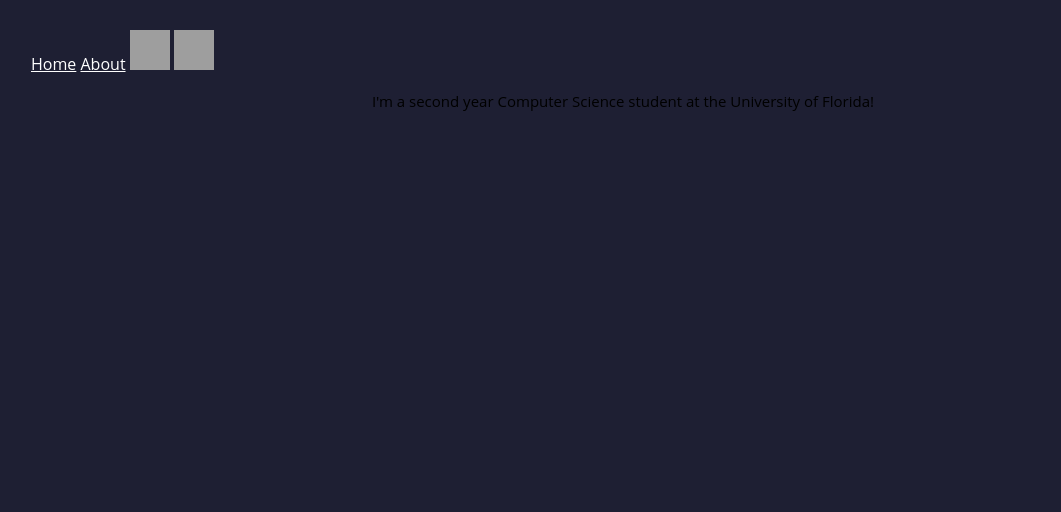
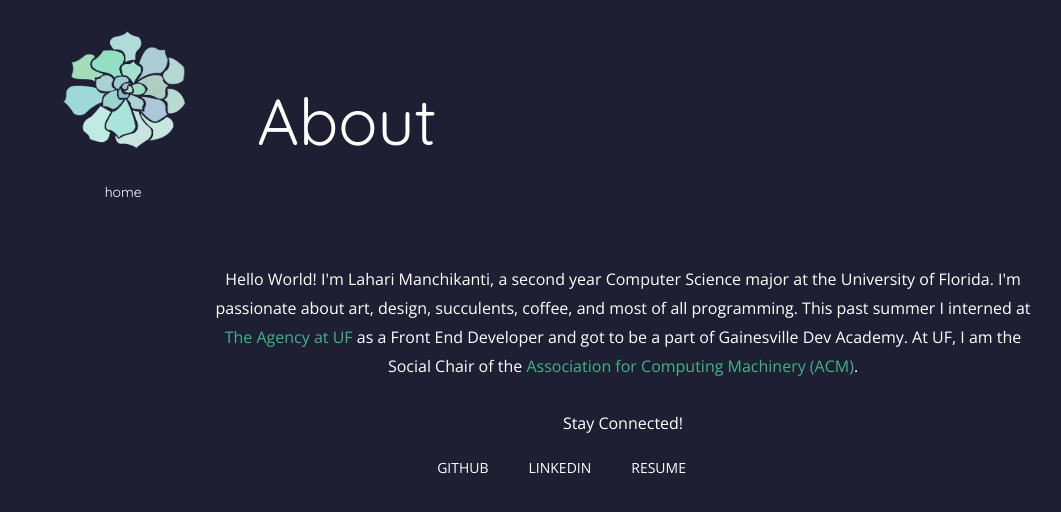
Before and after one commit to lvmanchikanti/my_portfolio, a website: page public/html/about.html in a window 1280 px wide. Shown: the whole page, without its empty margins (17-1078 px from the left). Drawn offline with nearby package versions, Linux system fonts and the light colour scheme; grey boxes are pictures that could not be loaded.

Commit message:
finished about page and added css animations for home page button

```diff
--- /dev/null
+++ b/public/css/about.css
@@ -0,0 +1,56 @@
+header {
+  font-family: 'Quicksand', sans-serif;
+
+}
+img {
+  margin-left: -60px;
+  border-radius: 50%;
+  -webkit-transition: -webkit-transform .8s ease-in-out;
+          transition:         transform .8s ease-in-out;
+}
+img:hover {
+  -webkit-transform: rotate(360deg);
+          transform: rotate(360deg);
+}
+ul {
+  overflow: hidden;
+  margin: 0;
+  padding: 0;
+  list-style-type: none;
+}
+ul li {
+  display: block;
+  list-style: none;
+  float: left;
+}
+
+h1 {
+  font-size: 65px;
+  color: white;
+  margin-top: -130px;
+}
+body {
+  font-family: 'Open Sans', sans-serif;
+  background-color: #1e1f33;
+  color: white;
+}
+.aboutme {
+  text-align: center;
+  font-size: 16px;
+  margin-top: 50px;
+  margin-bottom: 10px;
+}
+.aboutme a {
+  color: #40b488;
+}
+p {
+  line-height: 180%;
+}
+li a {
+  color: white;
+  padding: 10px 20px;
+  display: block;
+}
+li a:hover {
+  color: #80f077;
+}
--- a/public/css/main.css
+++ b/public/css/main.css
@@ -82,9 +82,6 @@ p {
   left: 90px;
   background-color: transparent;
 }
-/*.t1:hover {
-  opacity: 0.3;
-}*/
 .terr2 {
   position: absolute;
   top: 2px;
--- a/public/html/about.html
+++ b/public/html/about.html
@@ -2,20 +2,42 @@
 <html>
 <head>
 <title>Lahari's Portfolio</title>
-<link rel="stylesheet" href="/css/main.css" media="screen" title="no title" charset="utf-8">
+<link rel="stylesheet" href="https://maxcdn.bootstrapcdn.com/bootstrap/3.3.6/css/bootstrap.min.css" integrity="sha384-1q8mTJOASx8j1Au+a5WDVnPi2lkFfwwEAa8hDDdjZlpLegxhjVME1fgjWPGmkzs7" crossorigin="anonymous">
+<!-- <link rel="stylesheet" href="/css/main.css" media="screen" title="no title" charset="utf-8"> -->
+<link rel="stylesheet" href="/css/about.css">
+<link href="https://fonts.googleapis.com/css?family=Quicksand|Lato|Open+Sans|" rel="stylesheet">
+<link rel="stylesheet" href="/css/animate.css">
 </head>
+
+<div class="col-md-8 col-md-offset-1 animated fadeIn">
+
+
+<header>
+      <a href="/">
+            <img src="../images/succulents-01.png" alt="" width="160px "height="180px">
+        </a>
+        <p>home</p>
+        <h1 class="col-md-8 col-md-offset-2">About</h1>
+  </div>
+</header>
 <body>
-  <div id= "navigation">
-    <ul>
-      <li class ="butn"><a href="/">Home</a></li>
-      <li class ="butn"><a href="/about">About</a></li>
-      <li class ="butn"><a href="https://github.com/lvmanchikanti"><img src="http://www.iconsplace.com/icons/preview/white/github-256.png" width=40px height=40px></a></li>
-      <li><a href="https://www.linkedin.com/in/lahari-manchikanti-81871810a"><img src="http://www.fallprotec.net/wp-content/uploads/logos/linkedin-logo.png" width=40px height=40px></a></li>
-    </ul>
-  </div>
-  <div id="info">
-    <p>I'm a second year Computer Science student at the University of Florida!</p>
-  </div>
+
+<div class="col-md-8 col-md-offset-2  animated slideInUp">
+  <p class="aboutme">
+    Hello World! I'm Lahari Manchikanti, a second year Computer Science major
+    at the University of Florida. I'm passionate about art, design, succulents,
+    coffee, and most of all programming. This past summer I interned at
+    <a href="http://theagency.jou.ufl.edu/" style="text-decoration:none">The Agency at UF</a> as a Front End
+    Developer and got to be a part of Gainesville Dev Academy.
+    At UF, I am the Social Chair of the <a href="ufacm.xyz" style="text-decoration:none">
+    Association for Computing Machinery (ACM)</a>. <br> <br> Stay Connected!
+  </p>
+  <ul class="col-md-offset-3">
+    <li><a target="_blank" href="https://github.com/lvmanchikanti" style="text-decoration:none">GITHUB</a></li>
+    <li><a target="_blank" href="https://www.linkedin.com/in/lahari-manchikanti-81871810a" style="text-decoration:none">LINKEDIN</a></li>
+    <li><a href="" style="text-decoration:none">RESUME</a></li>
+  </ul>
+</div>
 
 </body>
 </html>
```
Also changed, not shown: public/html/index.html (+2 -2 lines), public/js/app.js (deleted, +0 -24 lines), public/images/succulents-01.png (added).
